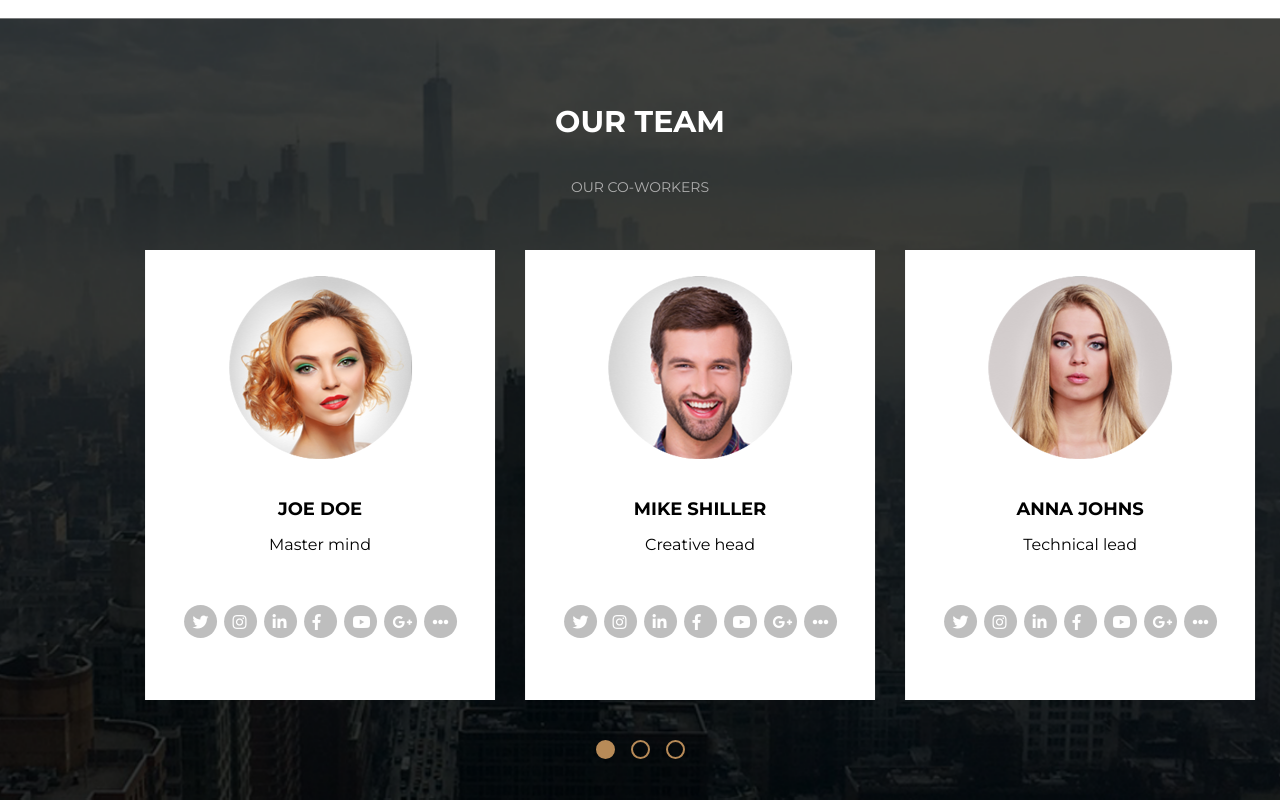
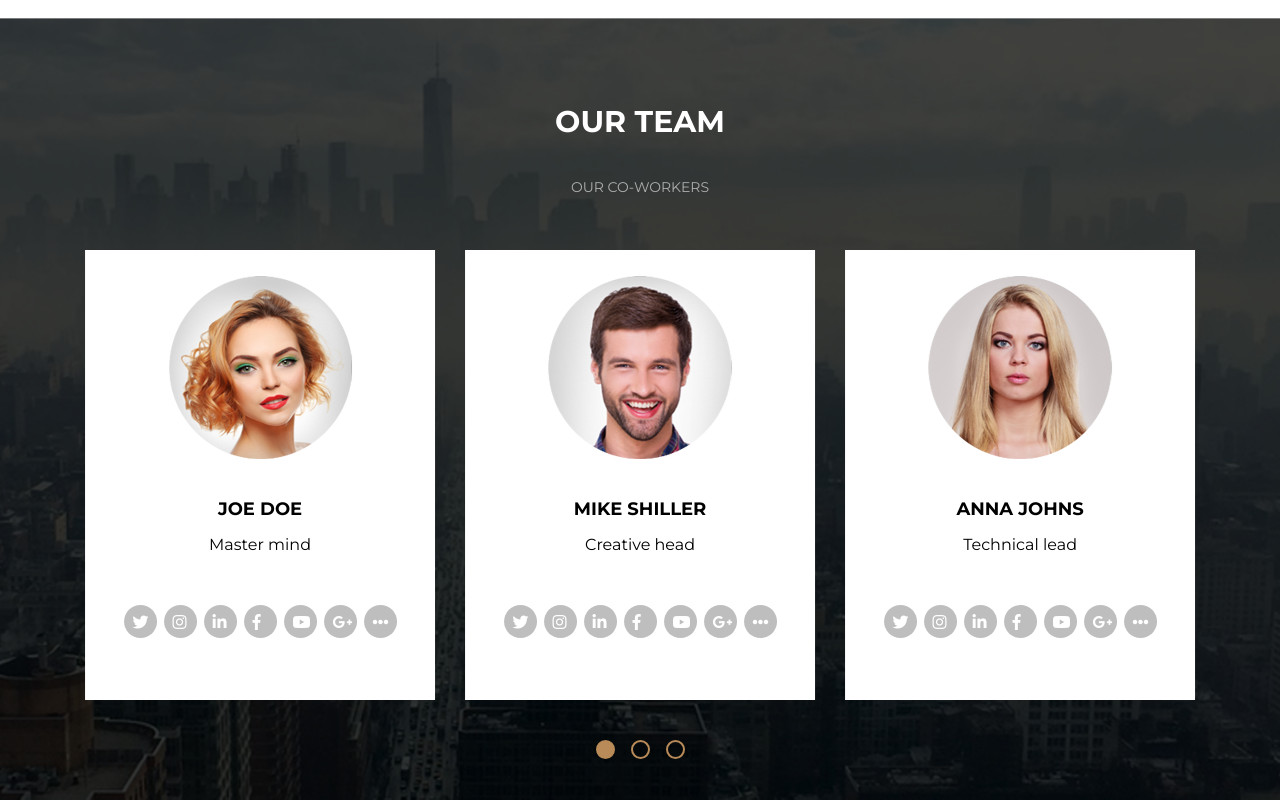
Before and after one commit to krystynaszur/design-company-website, a website: page index.html in a window 1280 px wide. Shown: the part 2905-3705 px from the top of the page. Drawn offline with nearby package versions, Linux system fonts and the light colour scheme.

Commit message:
Update style.css to improve Team

```diff
--- a/assets/css/style.css
+++ b/assets/css/style.css
@@ -333,7 +333,7 @@ left: 5%;
   background-image: url("../images/team-background.png");
   background-position: center;
   background-size: cover;
-  width: 100%;
+  width: 100vw;
   display: flex;
   flex-direction: column;
 }
@@ -343,7 +343,7 @@ left: 5%;
 }
 
 .team-carousel .flickity-slider {
-  left: -25% !important;
+  left: -380px !important;
 }
 .team-carousel .carousel-cell {
   background-color: white;
--- a/index.html
+++ b/index.html
@@ -215,7 +215,7 @@
     <section class="team">
         <h2>Our team</h2>
         <p class="subheader">our co-workers</p>
-        <div class="team-carousel main-carousel js-flickity" data-flickity='{ "groupCells": false }'>
+        <div class="team-carousel main-carousel js-flickity">
             <div class="carousel-cell">
                 <img src="assets/images/img-team-1.png">
                 <p> Joe Doe</p>
```
